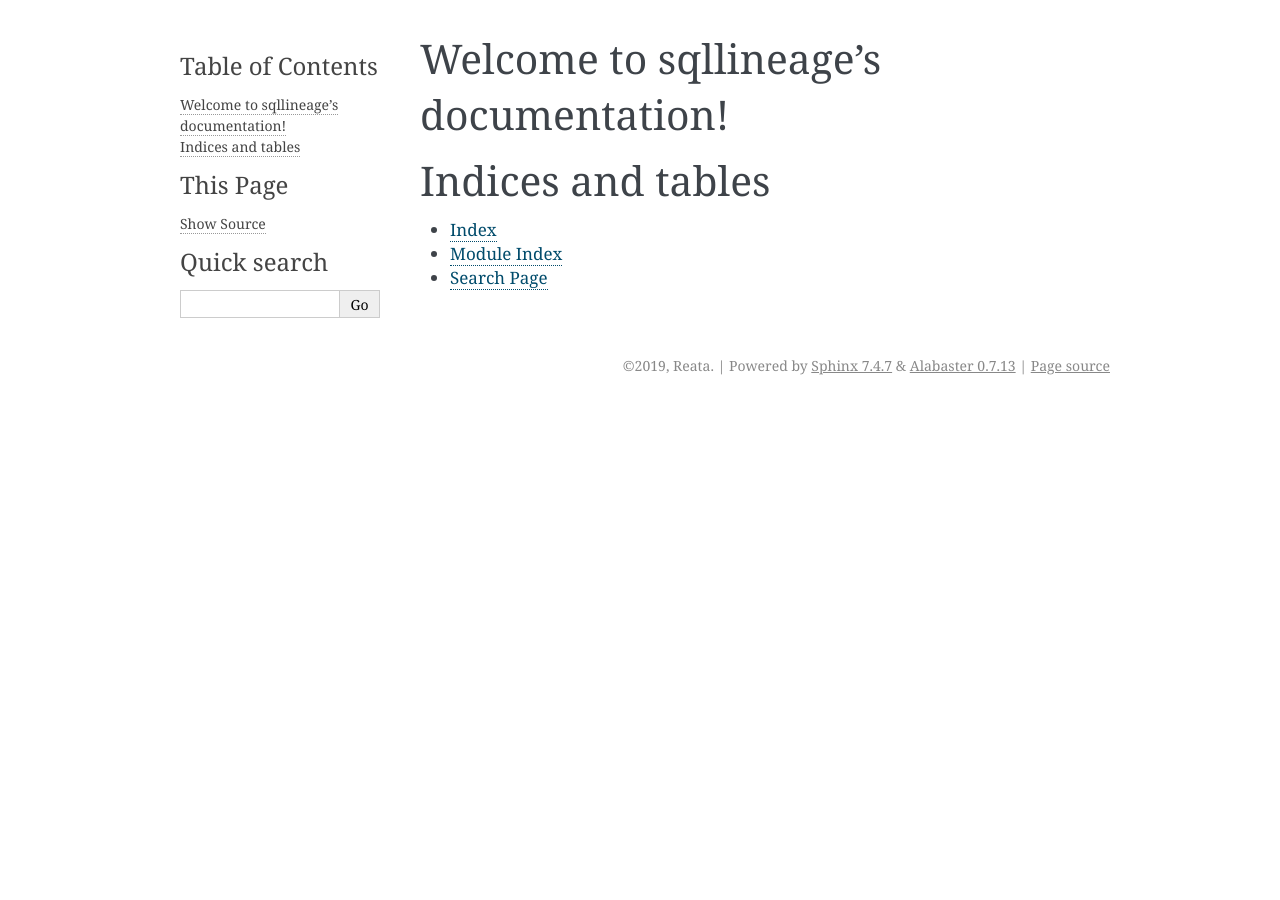
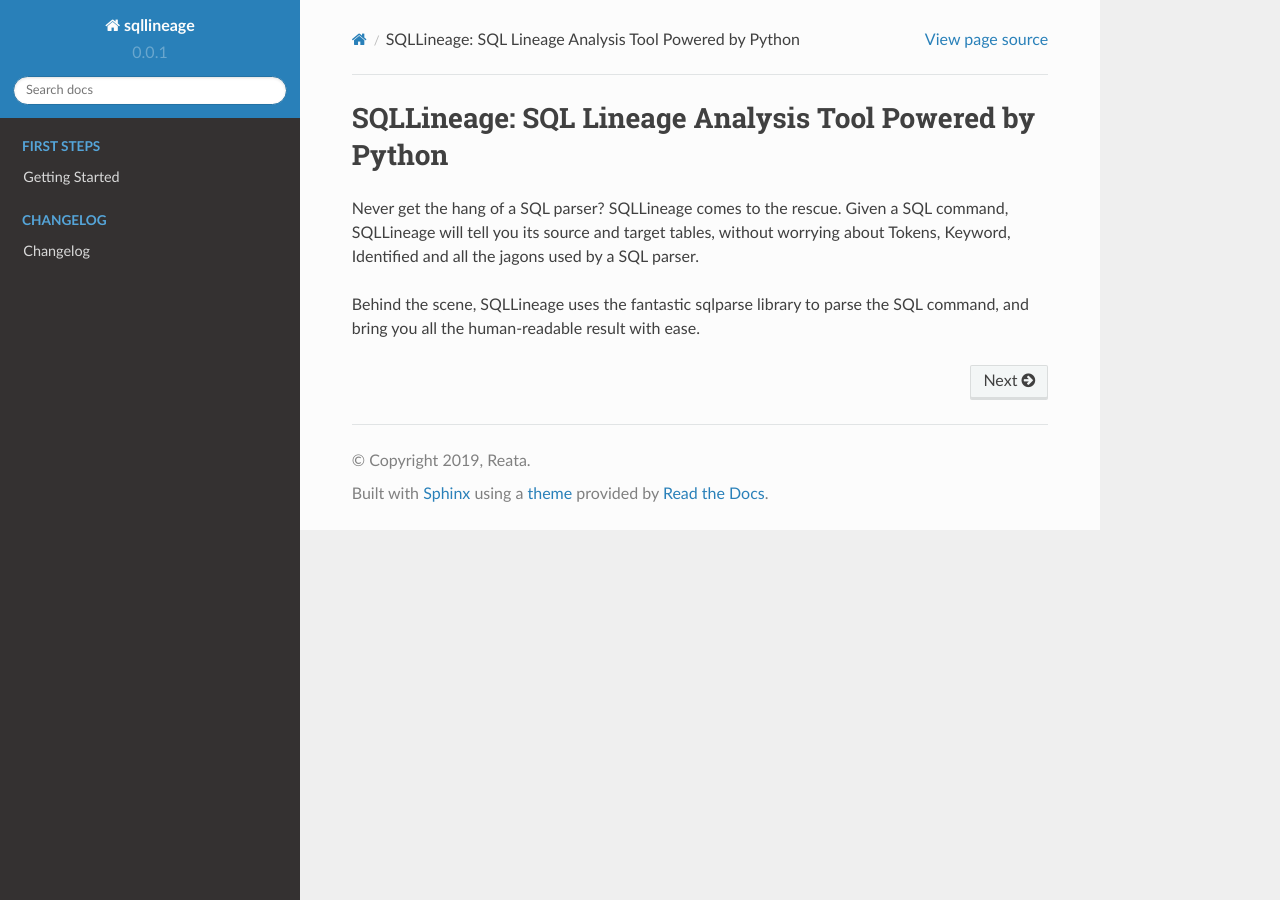
Before and after one commit to reata/sqllineage, a Sphinx documentation site: the page built from docs/index.rst, in a window 1280 px wide. Built offline with Sphinx 7.4.7 and the Read the Docs theme 2.0.0, drawn with Linux system fonts in a browser that asks for light colours.

```diff
--- a/docs/conf.py
+++ b/docs/conf.py
@@ -16,14 +16,19 @@
 
 
 # -- Project information -----------------------------------------------------
+import sys
+import os
 
-project = 'sqllineage'
-copyright = '2019, Reata'   # noqa
+sys.path.insert(0, os.path.abspath(".."))
+
+from sqllineage import name, version    # noqa
+
+project = name
+copyright = '2019, Reata'  # noqa
 author = 'Reata'
 
 # The full version, including alpha/beta/rc tags
-release = '0.0.1'
-
+release = version
 
 # -- General configuration ---------------------------------------------------
 
@@ -47,7 +52,7 @@ exclude_patterns = ['_build', 'Thumbs.db', '.DS_Store']
 # The theme to use for HTML and HTML Help pages.  See the documentation for
 # a list of builtin themes.
 #
-html_theme = 'alabaster'
+html_theme = 'sphinx_rtd_theme'
 
 # Add any paths that contain custom static files (such as style sheets) here,
 # relative to this directory. They are copied after the builtin static files,
--- a/docs/index.rst
+++ b/docs/index.rst
@@ -1,20 +1,24 @@
-.. sqllineage documentation master file, created by
-   sphinx-quickstart on Wed May 22 22:48:13 2019.
-   You can adapt this file completely to your liking, but it should at least
-   contain the root `toctree` directive.
+SQLLineage: SQL Lineage Analysis Tool Powered by Python
+=======================================================
 
-Welcome to sqllineage's documentation!
-======================================
+Never get the hang of a SQL parser? SQLLineage comes to the rescue. Given a SQL command, SQLLineage will tell you its
+source and target tables, without worrying about Tokens, Keyword, Identified and all the jagons used by a SQL parser.
+
+Behind the scene, SQLLineage uses the fantastic sqlparse library to parse the SQL command, and bring you all the
+human-readable result with ease.
+
 
 .. toctree::
    :maxdepth: 2
-   :caption: Contents:
+   :hidden:
+   :caption: First steps
+
+   getting_started
 
 
+.. toctree::
+   :maxdepth: 2
+   :hidden:
+   :caption: Changelog
 
-Indices and tables
-==================
-
-* :ref:`genindex`
-* :ref:`modindex`
-* :ref:`search`
+   changelog
--- a/docs/requirements.txt
+++ b/docs/requirements.txt
@@ -1 +1,2 @@
 Sphinx>=2.1.0,<2.2.0
+sphinx_rtd_theme>=0.4.0,<0.5.0
```
Also changed, not shown: README.md (+2 -2 lines), docs/changelog.rst (added, +29 -0 lines), docs/getting_started.rst (added, +41 -0 lines).
